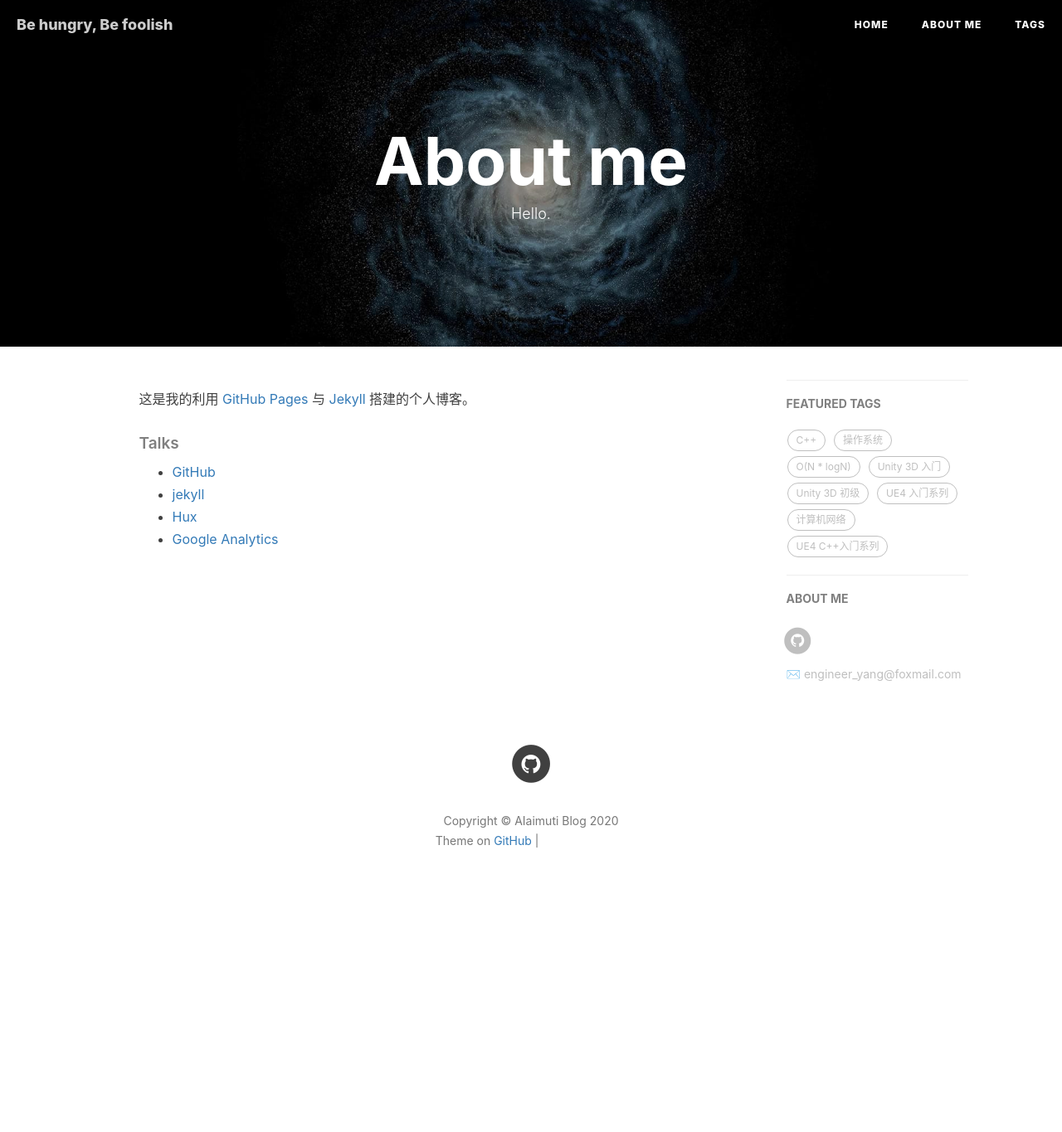
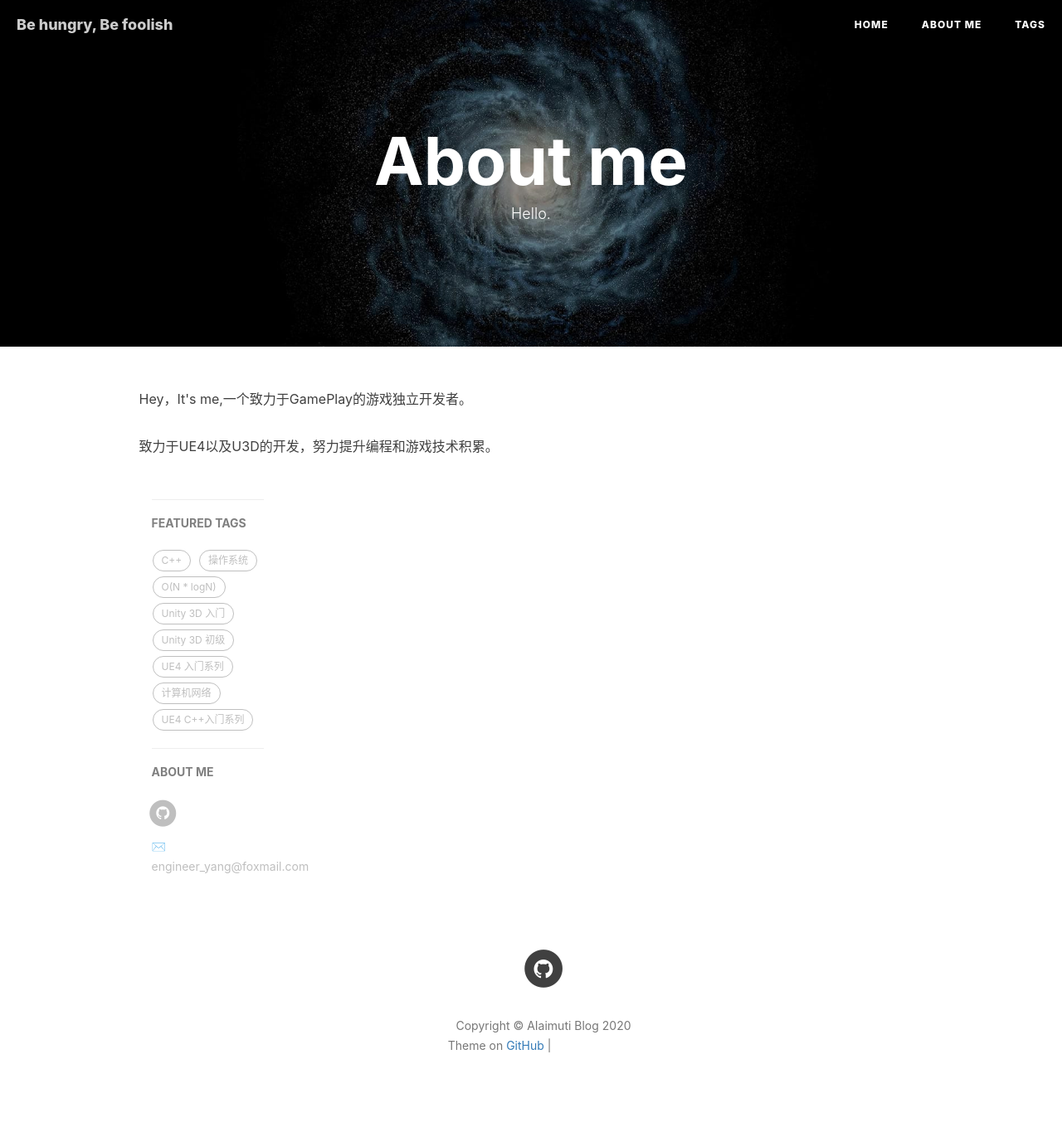
Before and after one commit to AIaimuti/aiaimuti.github.io, a Jekyll site: the page built from about.html, in a window 1280 px wide. Shown: the whole page at 83% size. Built offline with Jekyll 4.4.1, drawn with Linux system fonts in a browser that asks for light colours; nearby versions of some CDN libraries; comment, search, counter and statistics services are not loaded; before the commit the page ends 1118 px from its top, so only the background shows below that; grey boxes are pictures that could not be loaded.

Commit message:
Update about.html

```diff
--- a/about.html
+++ b/about.html
@@ -22,11 +22,11 @@ header-img: "img/post-bg-universe.jpg"
 
 <!--     <p>工作、学习之余，我还是一个健身爱好者，同时也非常喜欢拳击。</p> -->
 
-    <p>这是我的利用 <a href="https://pages.github.com/">GitHub Pages</a> 与 <a href="http://jekyll.com.cn/">Jekyll</a> 搭建的个人博客。
+    <p>Hey，It's me,一个致力于GamePlay的游戏独立开发者。</p>
 
-    <p></p>
+    <p>致力于UE4以及U3D的开发，努力提升编程和游戏技术积累。</p>
 
-    <h5>Talks</h5>
+<!--     <h5>Talks</h5>
 
     <ul>
         <li><a href="https://github.com">GitHub</a></li>
@@ -34,7 +34,7 @@ header-img: "img/post-bg-universe.jpg"
         <li><a href="http://huangxuan.me/">Hux</a></li>
         <li><a href="https://analytics.google.com/analytics">Google Analytics</a></li>
     </ul>
-</div>
+</div> -->
 
 <!-- English Version -->
 <!-- <div class="en post-container">
```
